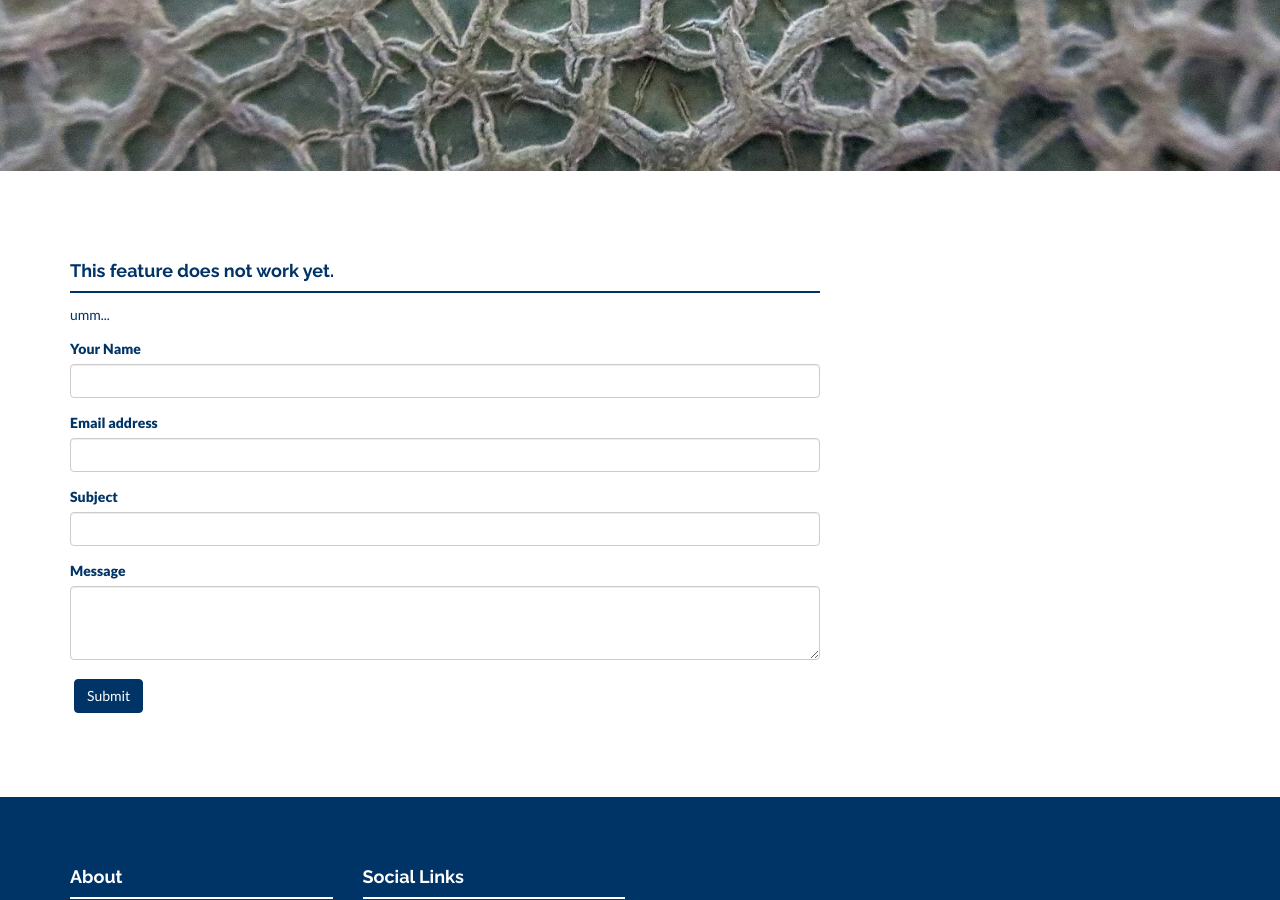
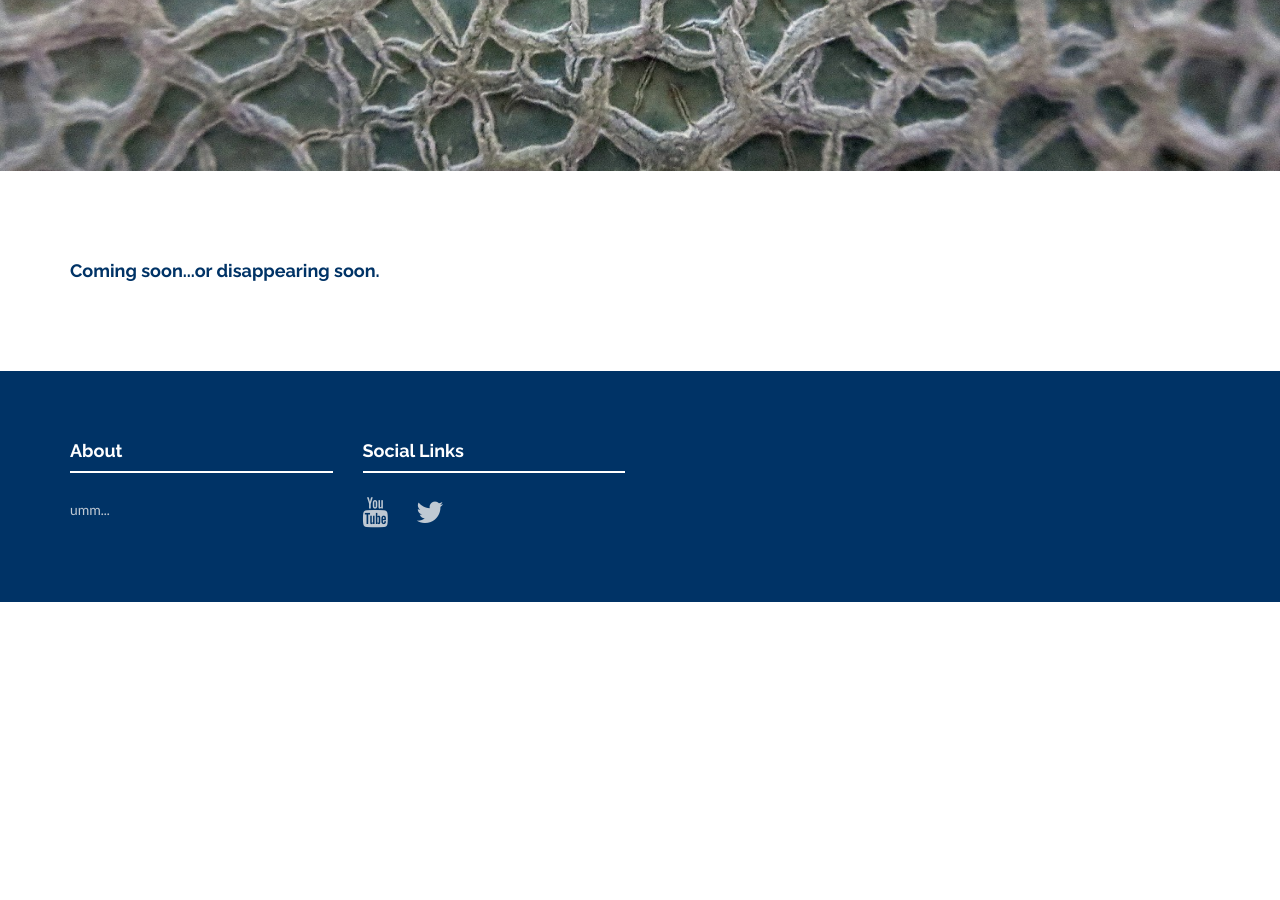
Before and after one commit to IHTFY/-DEFUNCT-frankiemercado.github.io, a Jekyll site: the page built from contact.html, in a window 1280 px wide and 900 px high, scrolled down 495 px. Built offline with Jekyll 4.4.1, drawn with Linux system fonts in a browser that asks for light colours; nearby versions of some CDN libraries; after the commit the page ends 1097 px from its top, so only the background shows below that.

Commit message:
Commented out contents of contact page.

```diff
--- a/contact.html
+++ b/contact.html
@@ -9,8 +9,8 @@
 <div class="container mtb">
     <div class="row">
         <div class="col-lg-8">
-            <h4>This feature does not work yet.</h4>
-            <div class="hline"></div>
+            <h4>Coming soon...or disappearing soon.</h4>
+<!--            <div class="hline"></div>
                 <p>{{ site.about }}</p>
                 <form role="form">
                   <div class="form-group">
@@ -31,7 +31,7 @@
                   </div>
                   <button type="submit" class="btn btn-theme">Submit</button>
                 </form>
-        </div><! --/col-lg-8 -->
+-->        </div><! --/col-lg-8 -->
 
         <!--<div class="col-lg-4">
             <h4>Our Address</h4>
```
